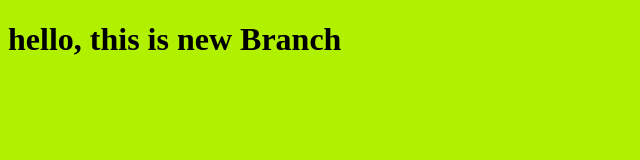
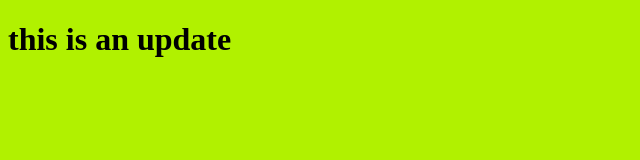
Before and after one commit to Abdalrhman-Aljoissam/project, a plain HTML site: page index.html in a window 1280 px wide. Shown: the whole page, without its empty margins (0-640 px from the left). Drawn offline with Linux system fonts and the light colour scheme.

Commit message:
edit the html file

```diff
--- a/index.html
+++ b/index.html
@@ -9,6 +9,6 @@
 </head>
 <body>
     <script src="app.js"></script>
-    <h1> hello, this is new Branch</h1>
+    <h1> this is  an update </h1>
 </body>
 </html>
```
